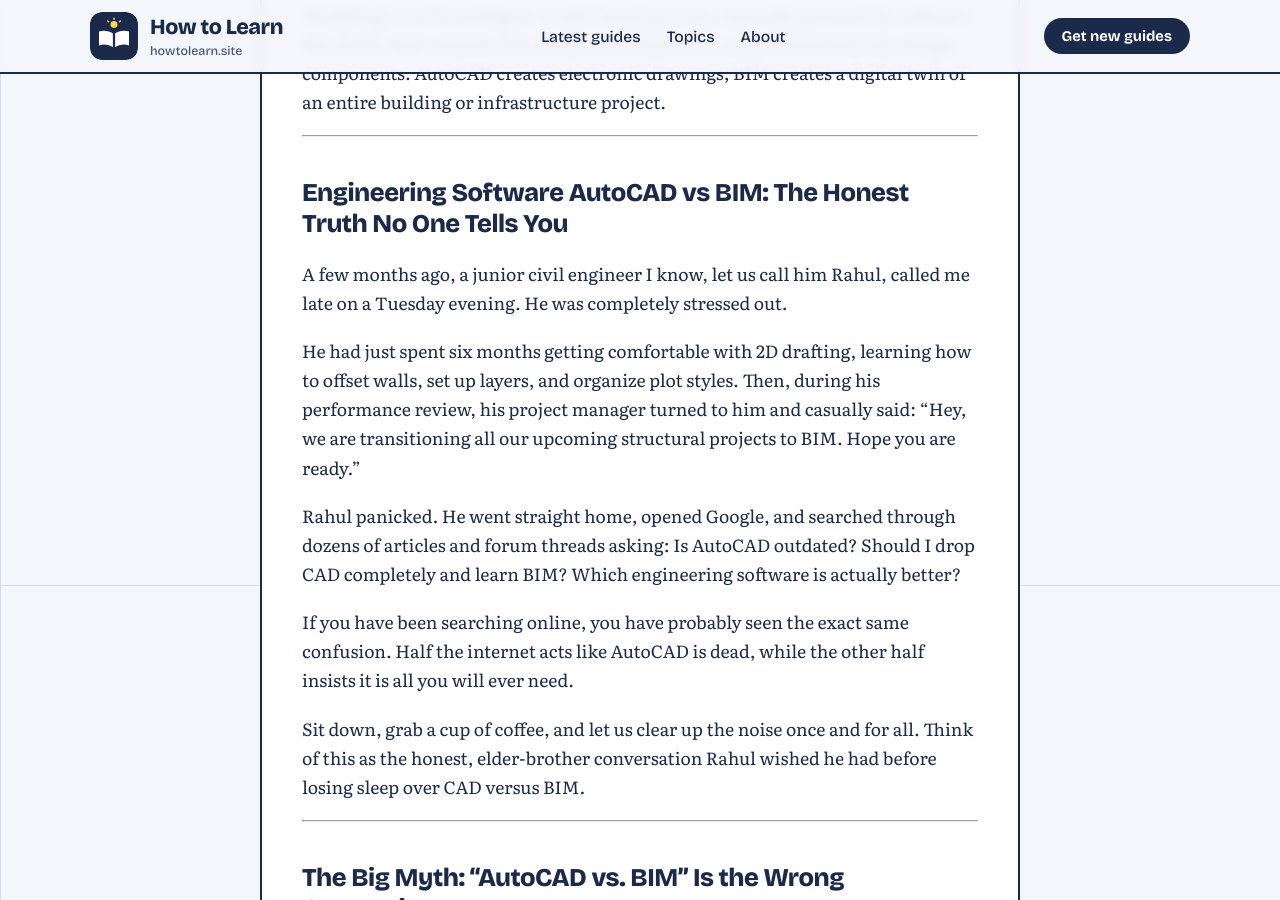
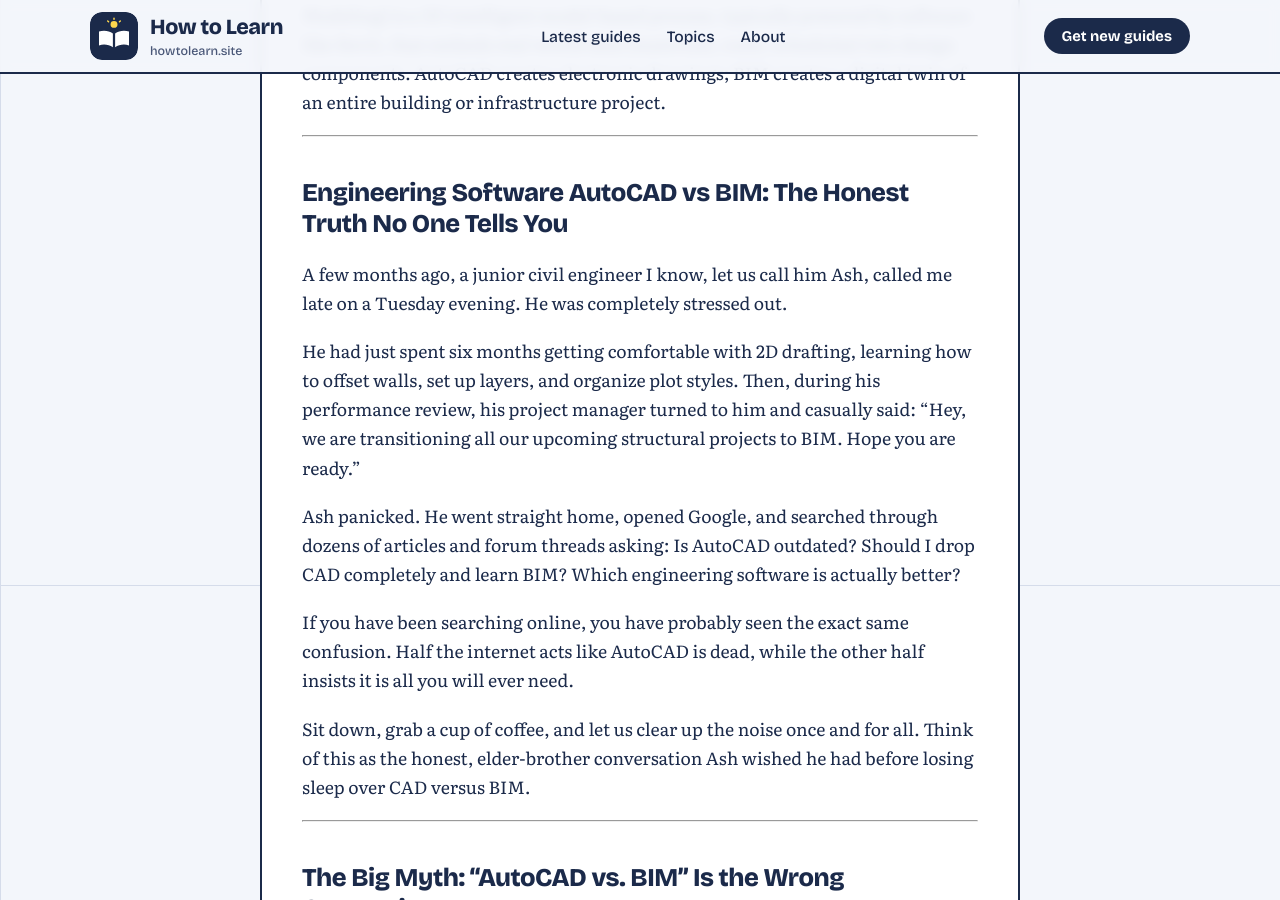
Before and after one commit to mehuls-ER7/mehuls-ER7.github.io, a Jekyll site: the page built from _posts/2026-10-04-engineering-software-autocad-vs-bim.md, in a window 1280 px wide and 900 px high, scrolled down 1215 px. Built offline with Jekyll 4.4.1, drawn with Linux system fonts in a browser that asks for light colours; some of the changed text lies outside the part shown.

Commit message:
Change engineer's name from Rahul to Ash
Updated the name of the junior civil engineer from Rahul to Ash in the article for consistency.

```diff
--- a/_posts/2026-10-04-engineering-software-autocad-vs-bim.md
+++ b/_posts/2026-10-04-engineering-software-autocad-vs-bim.md
@@ -16,15 +16,15 @@
 
 ## Engineering Software AutoCAD vs BIM: The Honest Truth No One Tells You
 
-A few months ago, a junior civil engineer I know, let us call him Rahul, called me late on a Tuesday evening. He was completely stressed out.
+A few months ago, a junior civil engineer I know, let us call him Ash, called me late on a Tuesday evening. He was completely stressed out.
 
 He had just spent six months getting comfortable with 2D drafting, learning how to offset walls, set up layers, and organize plot styles. Then, during his performance review, his project manager turned to him and casually said: "Hey, we are transitioning all our upcoming structural projects to BIM. Hope you are ready."
 
-Rahul panicked. He went straight home, opened Google, and searched through dozens of articles and forum threads asking: Is AutoCAD outdated? Should I drop CAD completely and learn BIM? Which engineering software is actually better?
+Ash panicked. He went straight home, opened Google, and searched through dozens of articles and forum threads asking: Is AutoCAD outdated? Should I drop CAD completely and learn BIM? Which engineering software is actually better?
 
 If you have been searching online, you have probably seen the exact same confusion. Half the internet acts like AutoCAD is dead, while the other half insists it is all you will ever need.
 
-Sit down, grab a cup of coffee, and let us clear up the noise once and for all. Think of this as the honest, elder-brother conversation Rahul wished he had before losing sleep over CAD versus BIM.
+Sit down, grab a cup of coffee, and let us clear up the noise once and for all. Think of this as the honest, elder-brother conversation Ash wished he had before losing sleep over CAD versus BIM.
 
 ---
 
@@ -57,7 +57,7 @@
 
 ## Why AutoCAD Isn't Going Anywhere Anytime Soon
 
-When Rahul called me, his biggest fear was that all his hard work learning AutoCAD commands was going to be completely wasted.
+When Ash called me, his biggest fear was that all his hard work learning AutoCAD commands was going to be completely wasted.
 
 I told him what I tell every beginner: AutoCAD is the universal language of design.
 
```
